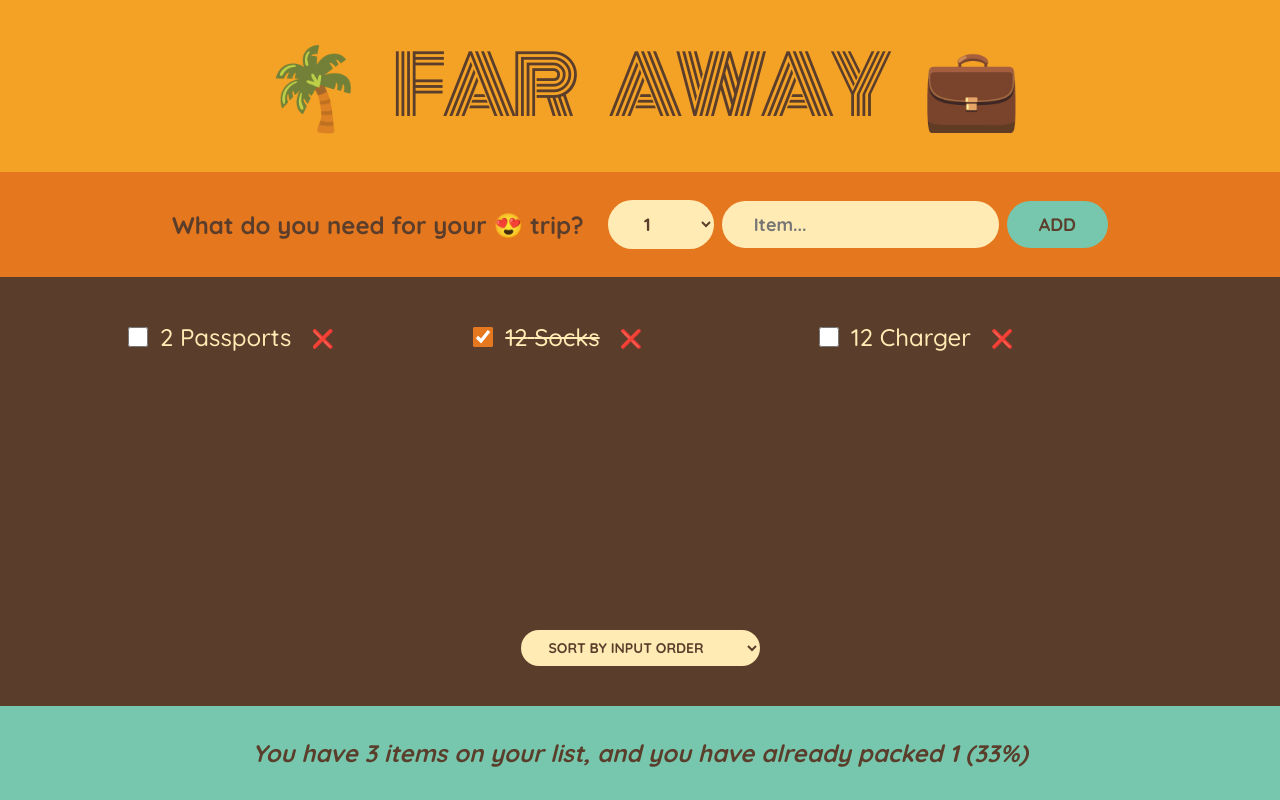
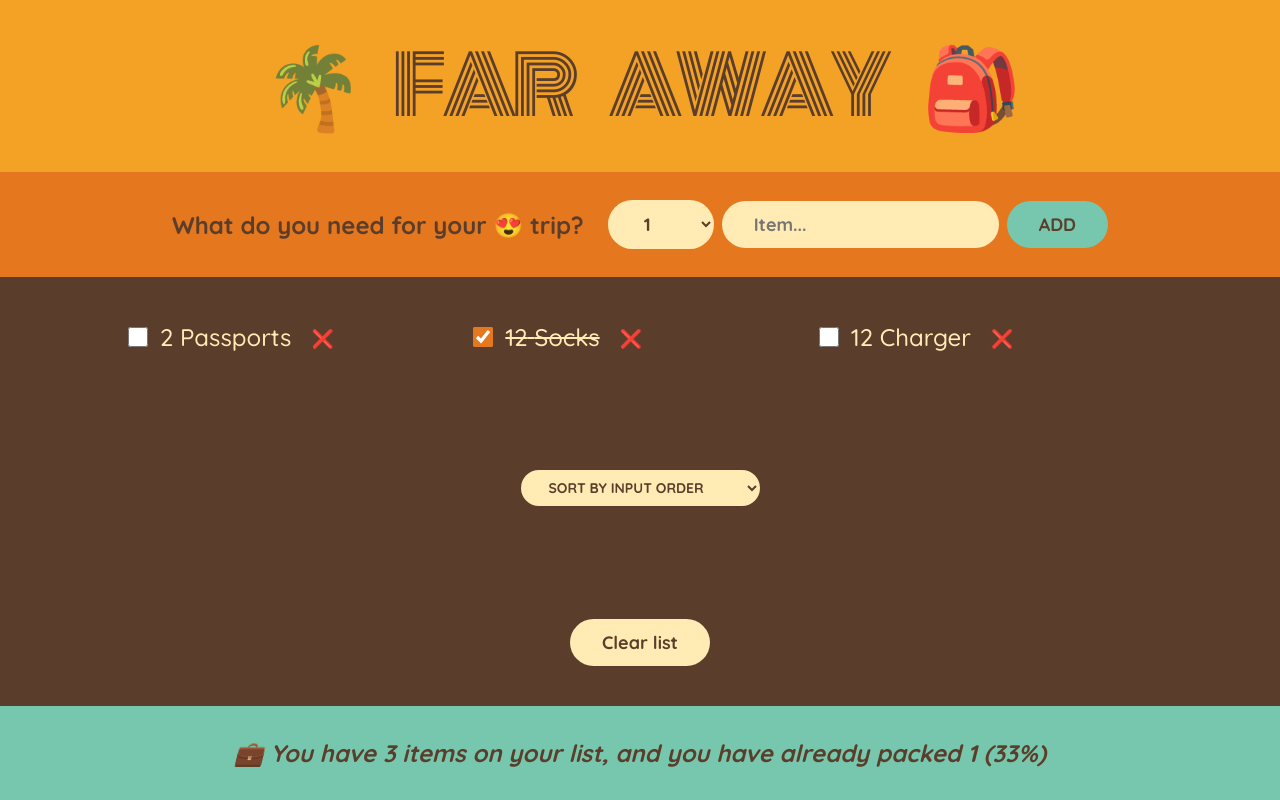
Before and after one commit to mohdShahwan/travel-list, a React (Create React App) app: page / in a window 1280 px wide. Built offline with nearby package versions, Linux system fonts and the light colour scheme.

Commit message:
Added 'Clear list' button

```diff
--- a/src/App.js
+++ b/src/App.js
@@ -26,14 +26,23 @@ export default function App() {
     );
   }
 
+  function handleClearItems() {
+    const confirmed = window.confirm(
+      "Are you shure you want to delete all items?"
+    );
+
+    if (confirmed) setItems(() => []);
+  }
+
   return (
     <div className="app">
       <Logo />
       <Form onAddItems={handleAddItems} />
       <PackageList
+        items={items}
         onUpdateItems={handleUpdateItems}
         onDeleteItems={handleDeleteItems}
-        items={items}
+        onClearItems={handleClearItems}
       />
       <Stats items={items} />
     </div>
@@ -41,7 +50,7 @@ export default function App() {
 }
 
 function Logo() {
-  return <h1>🌴 Far Away 💼</h1>;
+  return <h1>🌴 Far Away 🎒</h1>;
 }
 
 function Form({ onAddItems }) {
@@ -83,7 +92,7 @@ function Form({ onAddItems }) {
   );
 }
 
-function PackageList({ items, onDeleteItems, onUpdateItems }) {
+function PackageList({ items, onDeleteItems, onUpdateItems, onClearItems }) {
   const [sortBy, setSortBy] = useState("input");
   let sortedItems;
 
@@ -116,6 +125,7 @@ function PackageList({ items, onDeleteItems, onUpdateItems }) {
           <option value="packed">Sort by packed status</option>
         </select>
       </div>
+      <button onClick={onClearItems}>Clear list</button>
     </div>
   );
 }
@@ -153,7 +163,7 @@ function Stats({ items }) {
       <em>
         {numItems === numPacked
           ? "You got everything! Ready to go ✈"
-          : `You have ${numItems} items on your list, and you have already packed
+          : `💼 You have ${numItems} items on your list, and you have already packed
             ${numPacked} (${percentage}%)`}
       </em>
     </footer>
```
